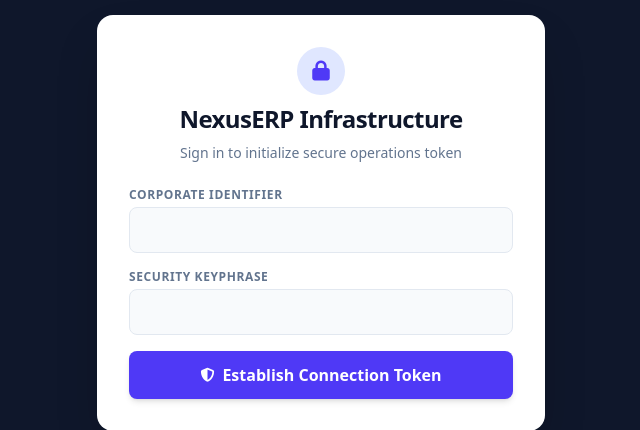
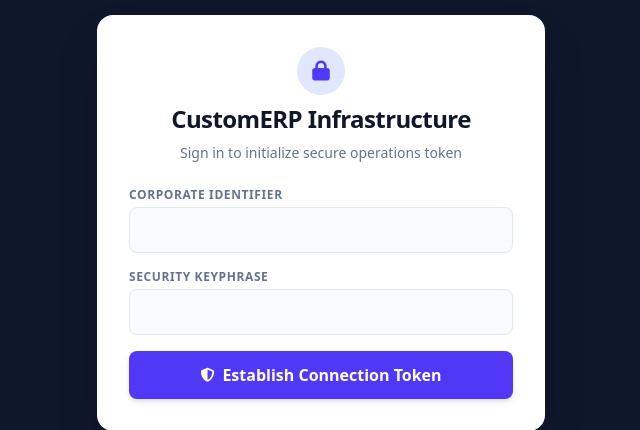
Before and after one commit to kaggwe-marvin/custom-ERP, a Django app: page /login/ in a window 1280 px wide. Shown: the part 177-607 px from the top of the page, without its empty margins (319-959 px from the left). Run offline with Django 5.2, Linux system fonts and the light colour scheme.

Commit message:
feat: update dependencies and UI branding
- Added `daphne` dependency  for improved ASGI support.
- Changed page title and header text

```diff
--- a/config/settings.py
+++ b/config/settings.py
@@ -31,6 +31,7 @@ ALLOWED_HOSTS: list[str] = []
 # Application definition
 
 INSTALLED_APPS = [
+    "daphne",
     "django.contrib.admin",
     "django.contrib.auth",
     "django.contrib.contenttypes",
@@ -119,6 +120,8 @@ USE_TZ = True
 STATIC_URL = "static/"
 DEFAULT_AUTO_FIELD = "django.db.models.BigAutoField"
 
+ASGI_APPLICATION = "myproject.asgi.application"
+
 
 # Explicitly swap the primary authentication model to our RBAC/ABAC engine
 AUTH_USER_MODEL = "apps_iam.EnterpriseUser"
--- a/pyproject.toml
+++ b/pyproject.toml
@@ -11,7 +11,8 @@ dependencies = [
     "djangorestframework (>=3.17.1,<4.0.0)",
     "djangorestframework-stubs[compatible-mypy] (>=3.17.0,<4.0.0)",
     "markdown (>=3.10.2,<4.0.0)",
-    "django-filter (>=25.2,<26.0)"
+    "django-filter (>=25.2,<26.0)",
+    "daphne (>=4.2.2,<5.0.0)"
 ]
 
 
--- a/templates/iam/login.html
+++ b/templates/iam/login.html
@@ -2,7 +2,7 @@
 <html lang="en" class="h-full bg-slate-900">
 <head>
     <meta charset="UTF-8">
-    <title>NexusERP Gateway Entry</title>
+    <title>CustomERP Gateway Entry</title>
     <script src="https://cdn.jsdelivr.net/npm/@tailwindcss/browser@4"></script>
     <!-- Font Awesome CDN -->
     <link rel="stylesheet" href="https://cdnjs.cloudflare.com/ajax/libs/font-awesome/6.5.1/css/all.min.css">
@@ -14,7 +14,7 @@
                 <!-- Changed lock to fa-lock -->
                 <i class="fa-solid fa-lock text-xl"></i>
             </div>
-            <h1 class="text-2xl font-bold tracking-tight text-slate-900">NexusERP Infrastructure</h1>
+            <h1 class="text-2xl font-bold tracking-tight text-slate-900">CustomERP Infrastructure</h1>
             <p class="text-sm text-slate-500">Sign in to initialize secure operations token</p>
         </div>
         <form method="POST" class="space-y-4">
```
Also changed, not shown: README.md (deleted), 2 other files.
